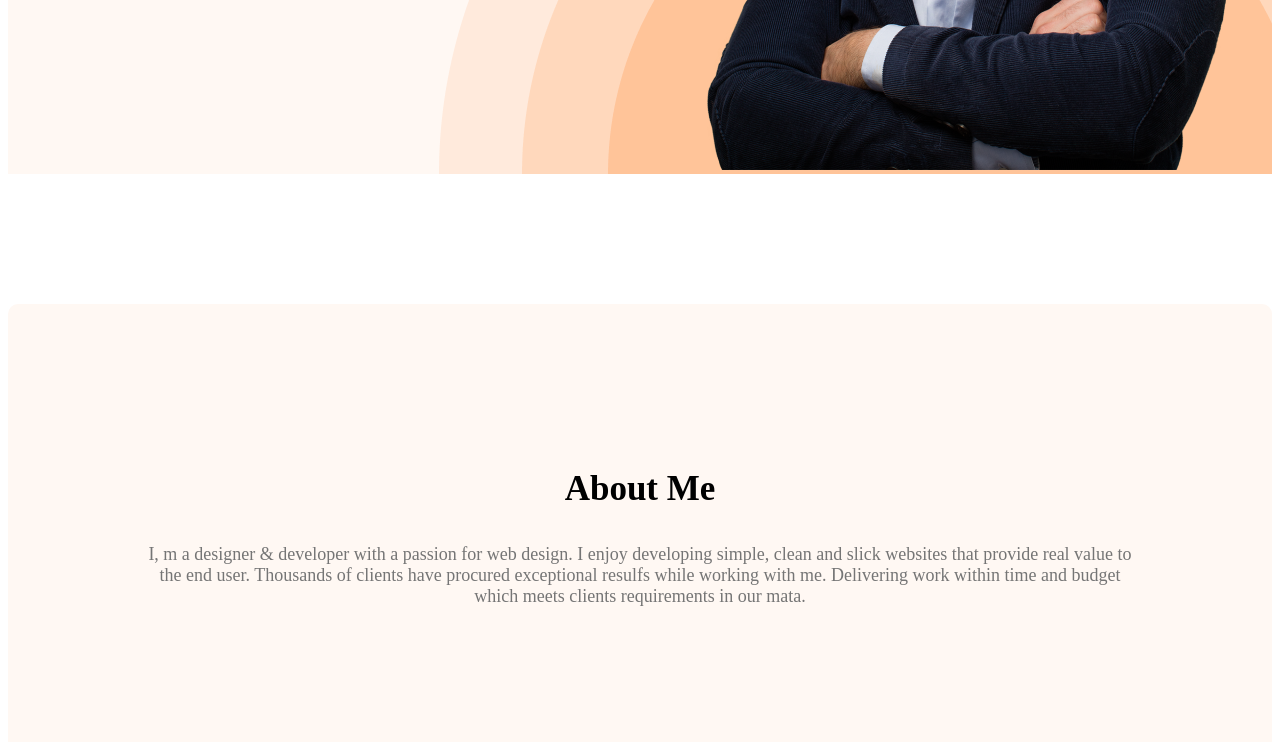
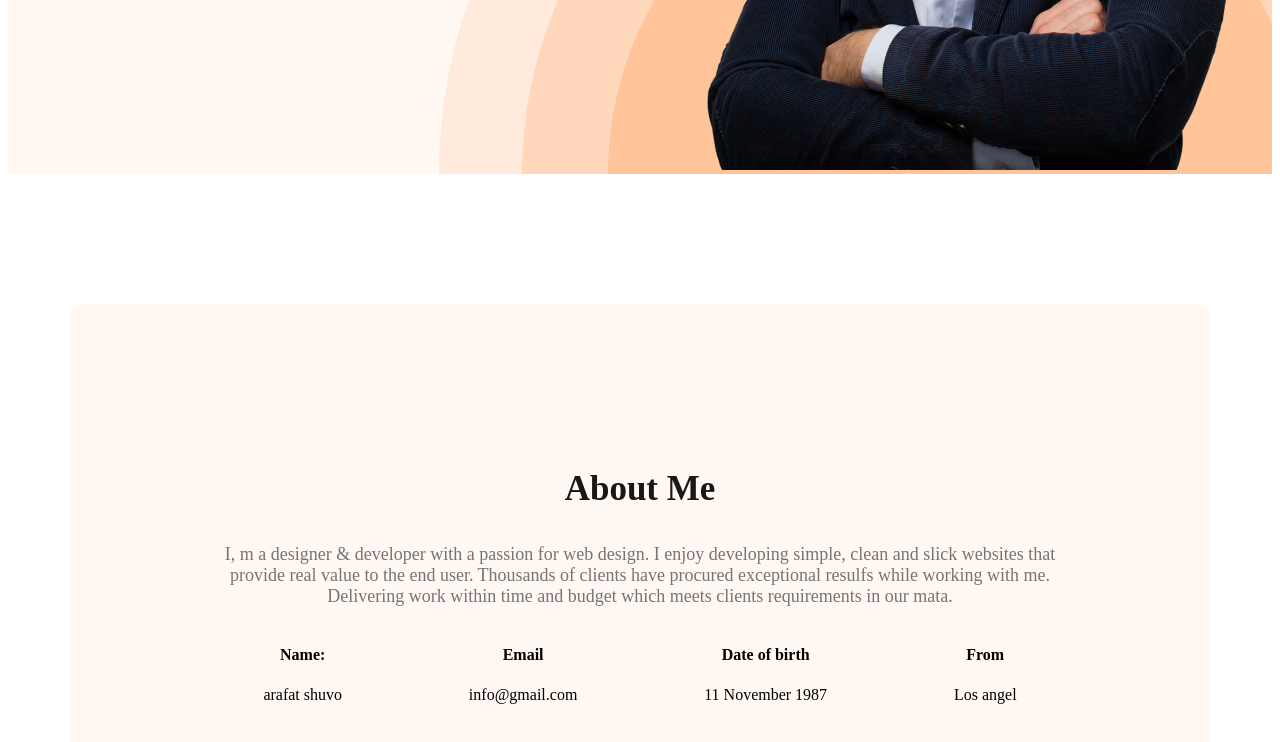
Before and after one commit to arafatshuvo45/portfolio-site, a plain HTML site: page index.html in a window 1280 px wide. Shown: the part 686-1428 px from the top of the page. Drawn offline with Linux system fonts and the light colour scheme.

Commit message:
added a about info

```diff
--- a/index.html
+++ b/index.html
@@ -36,13 +36,33 @@
             </div>
         </div>
     </header>
-    <main>
+    <main class="main-section">
         <section class="about">
             <h3 class="section-title">About Me</h3>
             <p class="section-description">I, m a designer & developer with a passion for web design. I enjoy developing
                 simple, clean and slick websites that provide real value to the end user. Thousands of clients have
                 procured exceptional resulfs while working with me. Delivering work within time and budget which meets
                 clients requirements in our mata.</p>
+            <div class="about-info-container">
+
+                <div class="about-info">
+                    <h4 class="info-title">Name:</h4>
+                    <p class="info-description">arafat shuvo</p>
+                </div>
+                <div class="about-info">
+                    <h4 class="info-title">Email</h4>
+                    <p class="info-description">info@gmail.com</p>
+                </div>
+                <div class="about-info">
+                    <h4 class="info-title">Date of birth</h4>
+                    <p class="info-description">11 November 1987</p>
+                </div>
+                <div class="about-info">
+                    <h4 class="info-title">From</h4>
+                    <p class="info-description">Los angel</p>
+                </div>
+
+            </div>
         </section>
     </main>
     <footer></footer>
--- a/style.css
+++ b/style.css
@@ -103,8 +103,13 @@ nav ul li a {
 
 /* main section style */
 
+.main-section {
+    max-width: 1140px;
+    margin: 0 auto;
+}
+
 .section-title {
-    color: var #181818;
+    color: #181818;
     text-align: center;
     font-size: 35px;
     font-style: normal;
@@ -116,8 +121,7 @@ nav ul li a {
     color: #757575;
     text-align: center;
     font-size: 18px;
-    font-style: normal;
-    font-weight: 400;
+    /* width: 827px; */
 
 
 }
@@ -130,3 +134,12 @@ nav ul li a {
     background: #FFF8F3;
     margin: 130px 0px;
 }
+
+.about-info-container {
+    display: flex;
+    justify-content: space-around;
+}
+
+.about-info {
+    text-align: center;
+}
```
